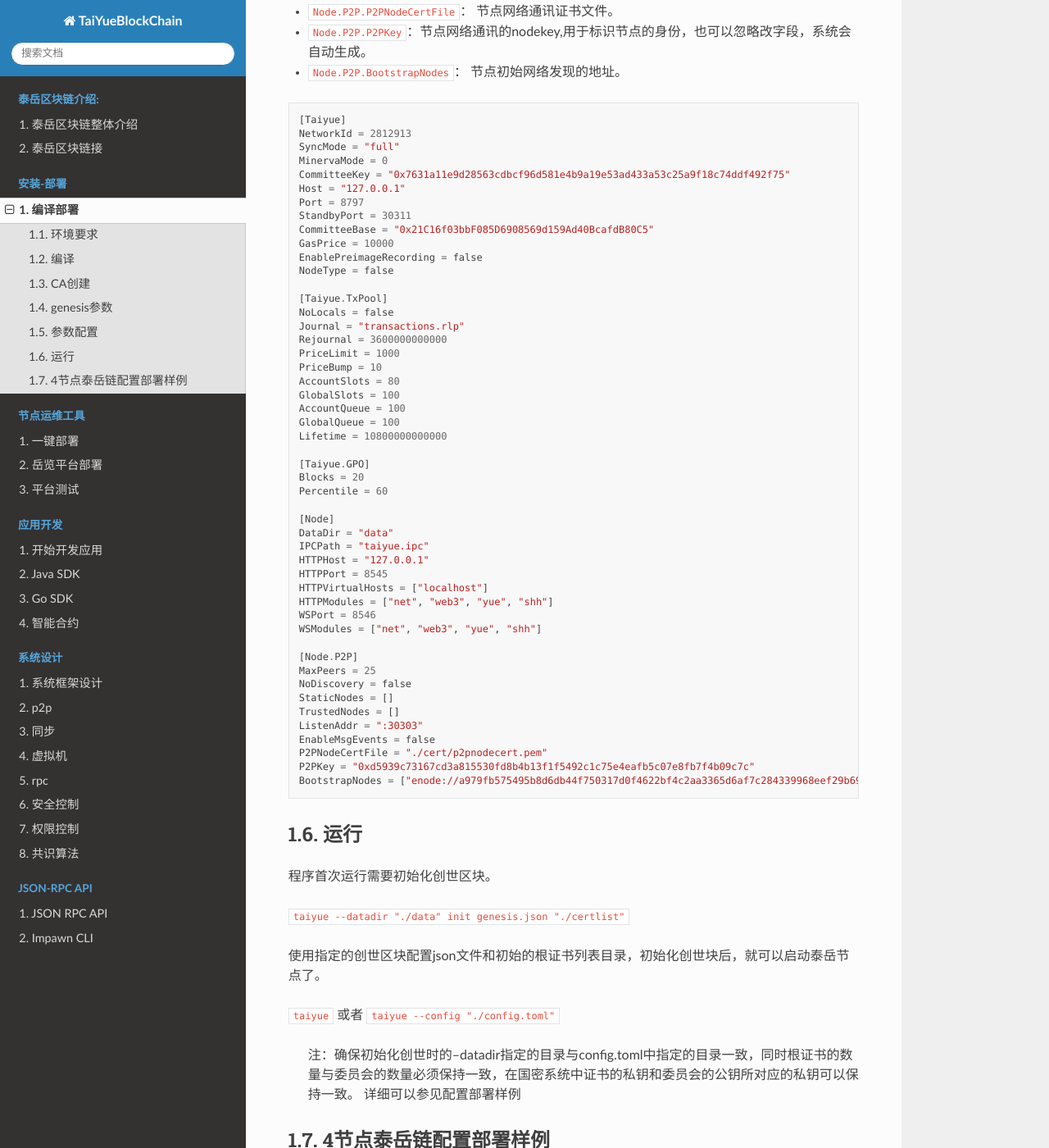
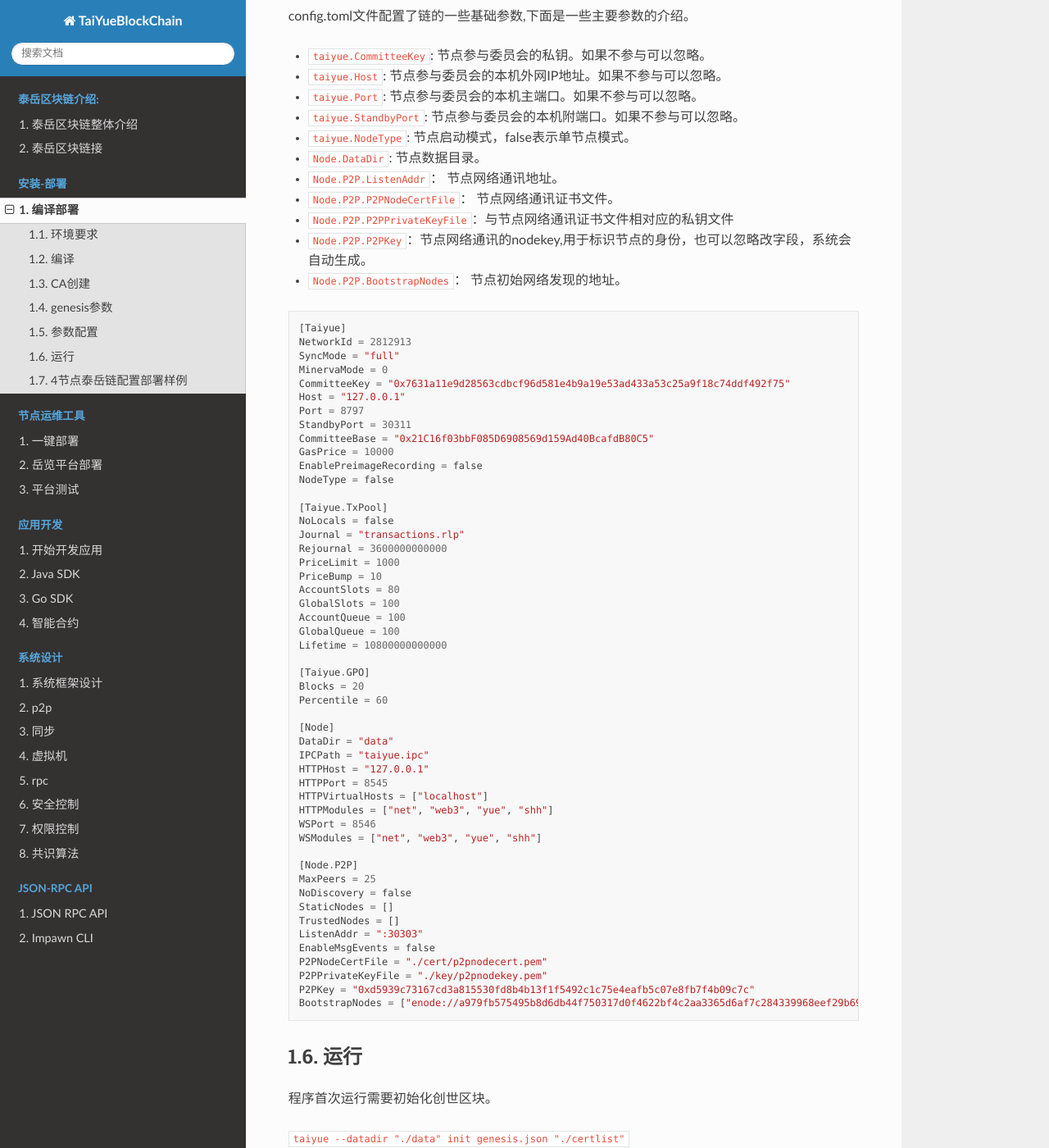
Before and after one commit to taiyuechain/docs, a Sphinx documentation site: the page built from source/install/setup.md, in a window 1280 px wide and 1400 px high, scrolled down 2548 px. Shown: the whole window at 82% size. Built offline with Sphinx 7.4.7 and the Read the Docs theme 2.0.0, drawn with Linux system fonts in a browser that asks for light colours; some of the changed text lies outside the part shown.

Commit message:
install: add config for CA generata

````diff
--- a/source/install/setup.md
+++ b/source/install/setup.md
@@ -39,7 +39,20 @@
 # gmssl x509 -req -in site.req -CA CA.pem -CAkey CA.key  -out site.pem -CAcreateserial
 ```
 
+查看私钥：
+
+```
+# gmssl ecparam -in CA.key -text
+```
+
+查看证书：
+
+```
+# gmssl x509 -in CA.pem -noout -text
+```
+
 ## genesis参数
+
 genesis.json文件指定了创世块的样式。创世中定义了chainid,密码库类型，链奖励参数，在有链奖励时，可以配置预分配地址与余额。
 
 + `CertList`: 创世根证书列表,该参数在json文件中可忽略，由CA列表指定。
@@ -99,10 +112,10 @@
 + `taiyue.Port`: 节点参与委员会的本机主端口。如果不参与可以忽略。
 + `taiyue.StandbyPort`: 节点参与委员会的本机附端口。如果不参与可以忽略。
 + `taiyue.NodeType`: 节点启动模式，false表示单节点模式。
-
 + `Node.DataDir`:  节点数据目录。
 + `Node.P2P.ListenAddr`： 节点网络通讯地址。
 + `Node.P2P.P2PNodeCertFile`： 节点网络通讯证书文件。
++ `Node.P2P.P2PPrivateKeyFile`：与节点网络通讯证书文件相对应的私钥文件
 + `Node.P2P.P2PKey`：节点网络通讯的nodekey,用于标识节点的身份，也可以忽略改字段，系统会自动生成。
 + `Node.P2P.BootstrapNodes`： 节点初始网络发现的地址。
 
@@ -154,6 +167,7 @@
 ListenAddr = ":30303"
 EnableMsgEvents = false
 P2PNodeCertFile = "./cert/p2pnodecert.pem"
+P2PPrivateKeyFile = "./key/p2pnodekey.pem"
 P2PKey = "0xd5939c73167cd3a815530fd8b4b13f1f5492c1c75e4eafb5c07e8fb7f4b09c7c"
 BootstrapNodes = ["enode://a979fb575495b8d6db44f750317d0f4622bf4c2aa3365d6af7c284339968eef29b69ad0dce72a4d8db5ebb4968de0e3bec910127f134779fbcb0cb6d3331163c@52.16.188.185:30303", "enode://3f1d12044546b76342d59d4a05532c14b85aa669704bfe1f864fe079415aa2c02d743e03218e57a33fb94523adb54032871a6c51b2cc5514cb7c7e35b3ed0a99@13.93.211.84:30303"]
 
````
